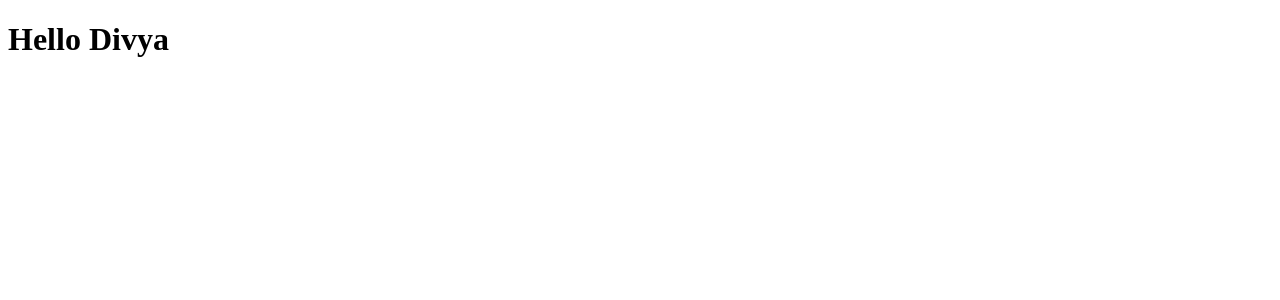
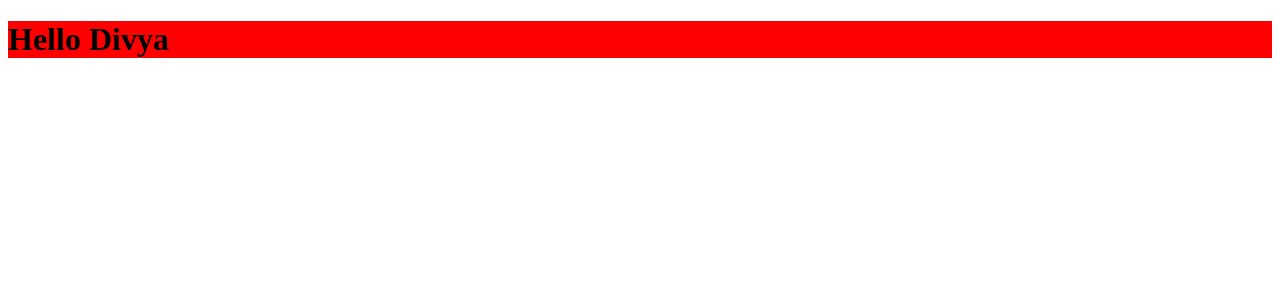
Before and after one commit to divyaIndur123/MyApp, a React (Create React App) app: page / in a window 1280 px wide. Shown: the top 300 px of the page. Built offline with nearby package versions, Linux system fonts and the light colour scheme.

Commit message:
JSX with css attribute

```diff
--- /dev/null
+++ b/src/App.css
@@ -0,0 +1,4 @@
+.bg{
+
+    background-color: red;
+}
--- a/src/App.js
+++ b/src/App.js
@@ -1,29 +1,5 @@
 import React from 'react';
+import './App.css';
+const el=<h1 className='bg'>Hello Divya</h1>
 
-//Simple String
-//const el=<h1>Hello Divya</h1>
-
-//Math Expresion
-//const el=<h1>{10+20}</h1>
-
-//Variable
-// const name = 'Bhavaya'
-// const el = <h1>Hello {name}</h1>
-
-//function
-// const show =()=>{
-//     return 'Hello Divya'
-// }
-
-// const el = <h1>{show()}</h1>
-
-
-//Property
-let user = {
-
-    firstname:'Divya'
-}
-
-const el = <h1>Hello {user.firstname}</h1>
-
- export default el;
+export default el;
--- a/src/index.js
+++ b/src/index.js
@@ -1,4 +1,5 @@
 import ReactDOM from 'react-dom';
+
 import el from './App';
 
 
```
